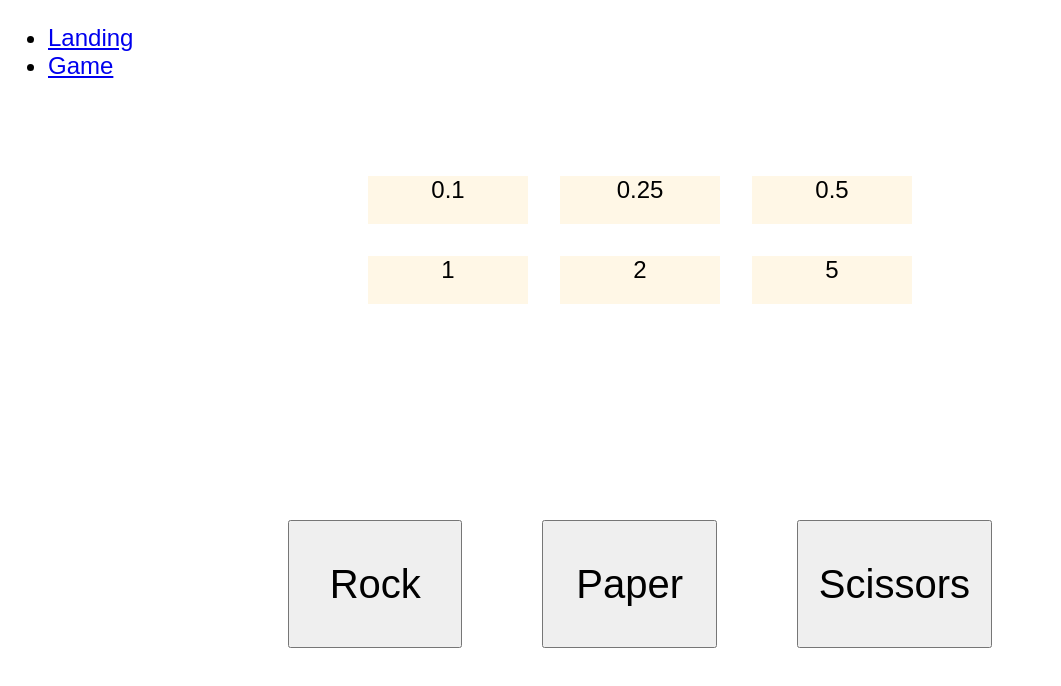
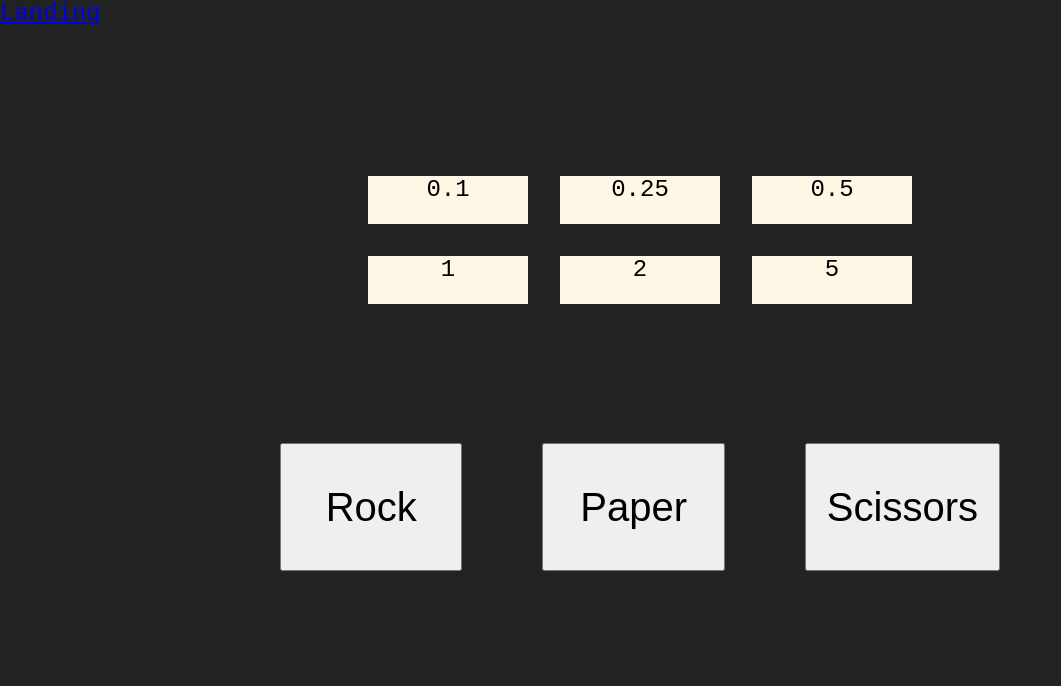
Before and after one commit to axelwp/wizard-icp-wager, a React app: page /game in a window 1280 px wide. Shown: the top 686 px of the page, without its empty margins (0-1061 px from the left). Built offline with nearby package versions, Linux system fonts and the light colour scheme.

Commit message:
added landing page with splash art and animated transition

```diff
--- a/src/wizard_frontend/assets/main.css
+++ b/src/wizard_frontend/assets/main.css
@@ -1,6 +1,13 @@
+html {
+    height: 100%;
+    margin: 0;
+}
 body {
-    font-family: sans-serif;
+    height: 100%;
+    margin: 0;
+    font-family: "Courier New", monospace;
     font-size: 1.5rem;
+    background-color: #222;
 }
 
 img {
@@ -36,6 +43,19 @@ button[type="submit"] {
 
 #greeting:empty {
     display: none;
+}
+
+.landing-page{
+    /* The image used */
+    background-image: url(./landing-page-1.png);
+
+    /* Full height */
+    height: 100vh;
+
+    /* Center and scale the image nicely */
+    background-position: center;
+    background-repeat: no-repeat;
+    background-size: cover;
 }
 
 .deselected {
@@ -86,11 +106,12 @@ button[type="submit"] {
     padding-top: 15em;
 }
 
-.transition-fade {
-    transition: 0.4s;
+.fade-enter {
+    opacity: 0;
+    z-index: 1;
+}
+
+.fade-enter.fade-enter-active {
     opacity: 1;
-  }
-
-  html.is-animating .transition-fade {
-    opacity: 0;
-  }
+    transition: opacity 250ms ease-in;
+}
--- a/src/wizard_frontend/src/index.html
+++ b/src/wizard_frontend/src/index.html
@@ -4,7 +4,6 @@
     <meta charset="UTF-8" />
     <meta name="viewport" content="width=device-width" />
     <title>wizard</title>
-    <base href="/" />
     <link rel="icon" href="favicon.ico" />
     <link type="text/css" rel="stylesheet" href="main.css" />
   </head>
--- a/src/wizard_frontend/src/index.jsx
+++ b/src/wizard_frontend/src/index.jsx
@@ -1,24 +1,30 @@
 import * as React from "react";
 import {createRoot} from "react-dom/client";
-import { BrowserRouter, Routes, Route } from "react-router-dom";
-import Layout from "./pages/Layout";
-import Landing from "./pages/Landing";
-import Game from "./pages/Game";
+import { BrowserRouter as Router,
+  Routes,
+  Route,
+  Link,
+  useRouteMatch,
+  useParams,
+  useLocation } from "react-router-dom";
+import App from "./pages/App";
 import NotFound from "./pages/NotFound";
 
-export default function App() {
-  return (
-    <BrowserRouter>
-      <Routes>
-        <Route path="/" element={<Layout />}>
-          <Route index element={<Landing />} />
-          <Route path="game" element={<Game />} />
-          <Route path="*" element={<NotFound />} />
-        </Route>
-      </Routes>
-    </BrowserRouter>
-  );
-}
 
 const root = createRoot(document.getElementById('root'));
-root.render(<App />);
+root.render(
+  <Router>
+    <App />
+  </Router>
+);
+/*
+render(
+  <BrowserRouter>
+    <Routes>
+        <Route index element={<Landing />} />
+        <Route path="game" element={<Game />}/>
+        <Route path="*" element={<NotFound />}/>
+    </Routes>
+  </BrowserRouter>,
+  document.getElementById("root")
+);*/
--- /dev/null
+++ b/src/wizard_frontend/src/pages/App.js
@@ -0,0 +1,31 @@
+import * as React from "react";
+import { BrowserRouter as Router,
+  Routes,
+  Route,
+  Link,
+  useRouteMatch,
+  useParams,
+  useLocation } from "react-router-dom";
+import Landing from "./Landing";
+import Game from "./Game";
+import NotFound from "./NotFound";
+import {TransitionGroup, CSSTransition} from 'react-transition-group'
+
+export default function App () {
+    const location = useLocation();
+    return (
+    <TransitionGroup>
+          <CSSTransition
+          timeout={250}
+          classNames='fade'
+          key={location.key}
+          >
+            <Routes location={location}>
+              <Route path="/" element={<Landing/>} />
+              <Route path="game" element={<Game />} />
+              <Route path="*" element={<NotFound />} />
+            </Routes>
+          </CSSTransition>
+        </TransitionGroup>
+    )
+  }
--- a/src/wizard_frontend/src/pages/Game.js
+++ b/src/wizard_frontend/src/pages/Game.js
@@ -1,4 +1,5 @@
 import * as React from "react";
+import { Outlet, Link } from "react-router-dom";
 import { wizard_backend } from "../../../declarations/wizard_backend";
 import {topLeftClicked, topCenterClicked, topRightClicked, bottomLeftClicked, bottomCenterClicked, bottomRightClicked} from "../functions/priceOptions";
 
@@ -146,6 +147,8 @@ const Game = () => {
   }
 
   return (
+    <div>
+        <Link to="/">Landing</Link>
         <div className="gameArea">
             <div className="wagerAmountArea">
                 <div className="topRow">
@@ -166,6 +169,7 @@ const Game = () => {
             </div>
             <div className="outcomeArea"> {outcome} </div>
         </div>
+    </div>
   );
 };
 
--- a/src/wizard_frontend/src/pages/Landing.js
+++ b/src/wizard_frontend/src/pages/Landing.js
@@ -1,6 +1,11 @@
 import * as React from "react";
+import { Outlet, Link } from "react-router-dom";
 const Landing = () => {
-    return <h1>Landing</h1>;
+    return (
+    <div className="landing-page">
+        <Link to="/game">Game</Link>
+    </div>
+    );
   };
 
   export default Landing;
--- a/src/wizard_frontend/src/pages/Layout.js
+++ /dev/null
@@ -1,23 +0,0 @@
-import * as React from "react";
-import { Outlet, Link } from "react-router-dom";
-
-const Layout = () => {
-  return (
-    <>
-      <nav>
-        <ul>
-          <li>
-            <Link to="/">Landing</Link>
-          </li>
-          <li>
-            <Link to="/Game">Game</Link>
-          </li>
-        </ul>
-      </nav>
-
-      <Outlet />
-    </>
-  )
-};
-
-export default Layout;
--- a/src/wizard_frontend/src/pages/NotFound.js
+++ b/src/wizard_frontend/src/pages/NotFound.js
@@ -4,4 +4,4 @@ const NotFound = () => {
     return <h1>404</h1>;
   };
 
-  export default NotFound;
+export default NotFound;
```
Also changed, not shown: src/wizard_frontend/assets/landing-page-1.png (added). Lines whose indentation alone changed are shown as unchanged.
